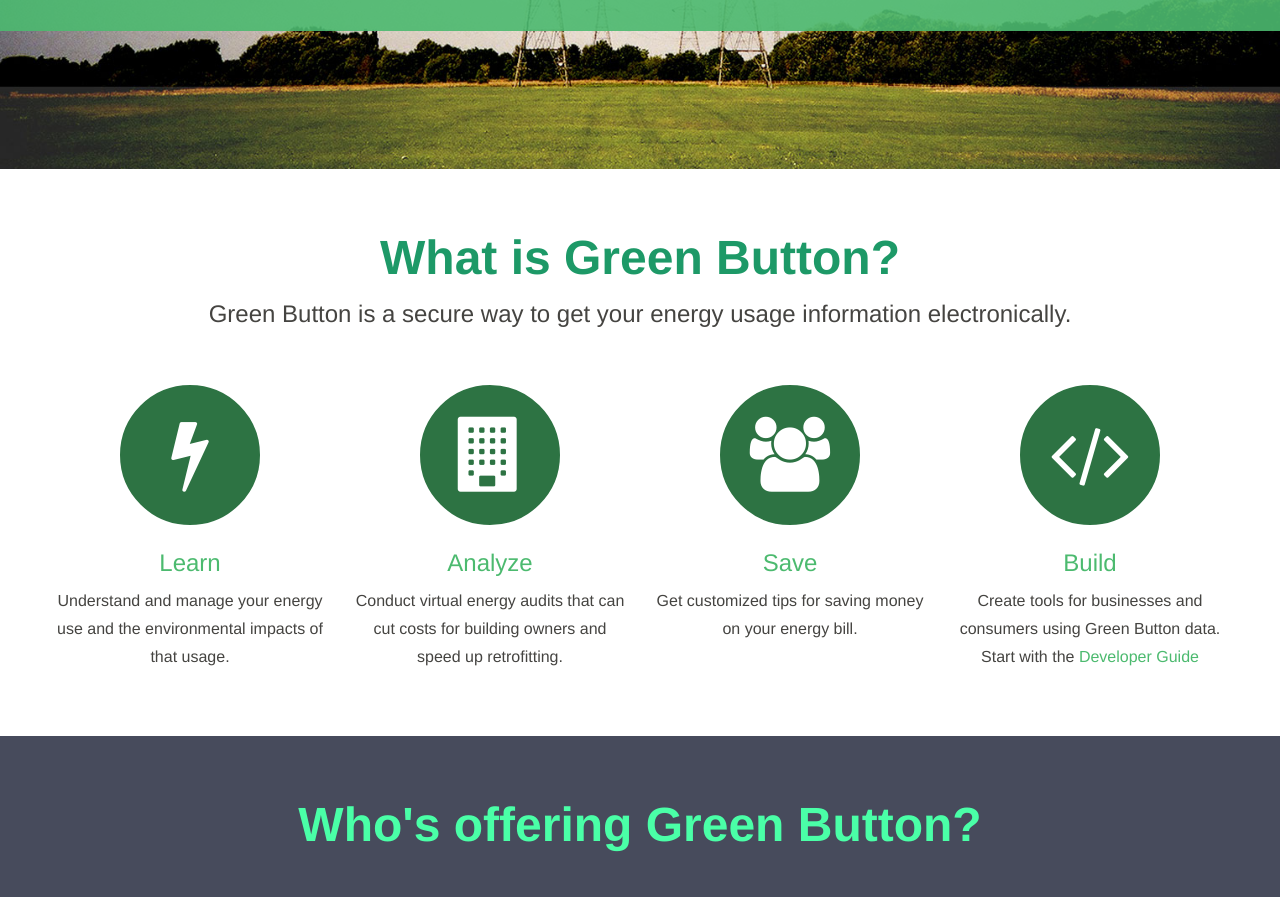
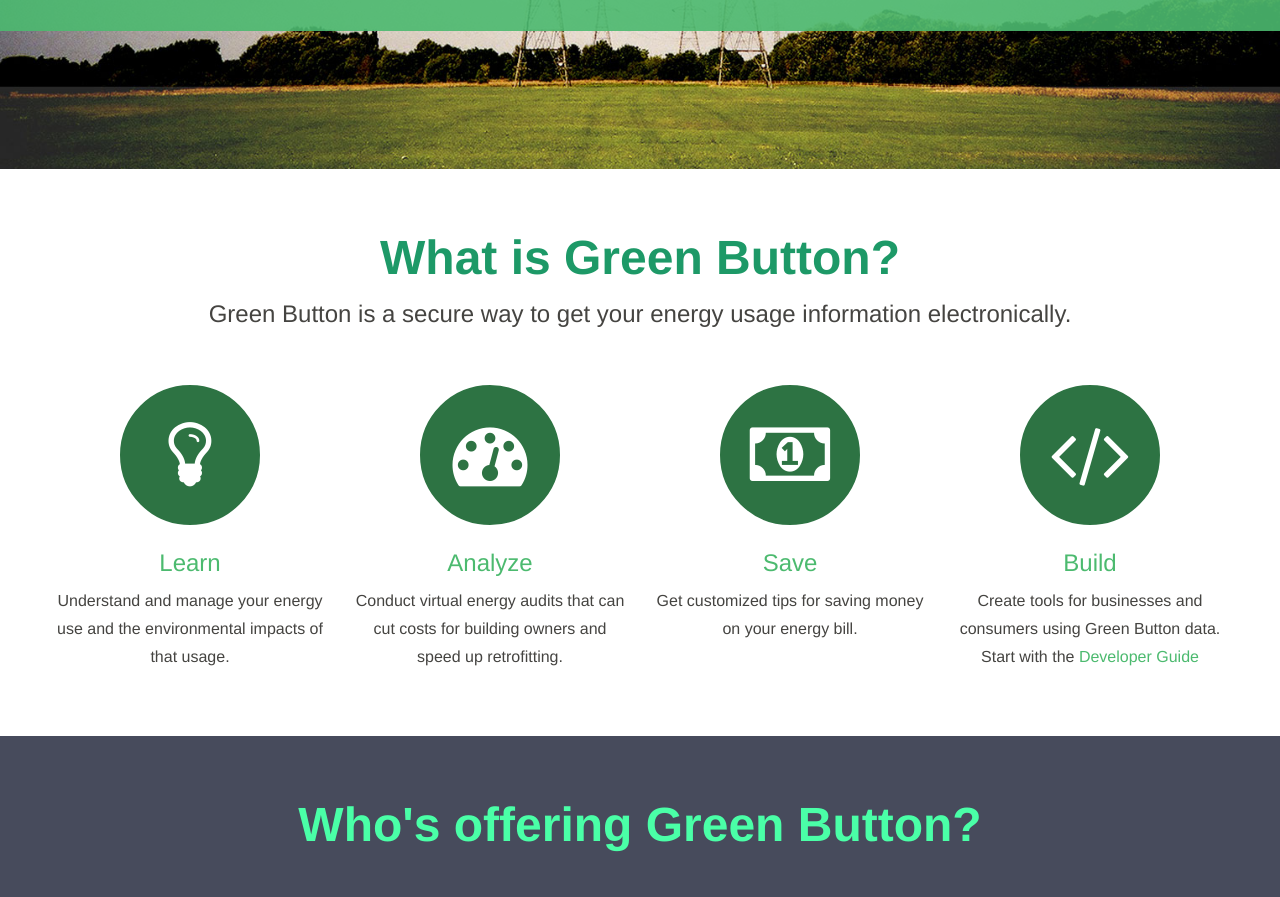
Before and after one commit to green-button/green-button.github.io, a Jekyll site: the page built from index.html, in a window 1280 px wide. Shown: the part 506-1403 px from the top of the page. Built offline with Jekyll 4.4.1, drawn with Linux system fonts in a browser that asks for light colours.

Commit message:
changed icons

```diff
--- a/index.html
+++ b/index.html
@@ -19,21 +19,21 @@ title: Home
       <ul class="audiences">
         <li>
           <div class="icon">
-            <i class="fa fa-bolt"></i>
+            <i class="fa fa-lightbulb-o"></i>
           </div>
           <h3>Learn</h3>
           Understand and manage your energy use and the environmental impacts of that usage.
         </li>
         <li>
           <div class="icon">
-            <i class="fa fa-building"></i>
+            <i class="fa fa-dashboard"></i>
           </div>
           <h3>Analyze</h3>
           Conduct virtual energy audits that can cut costs for building owners and speed up retrofitting.
         </li>
         <li>
           <div class="icon">
-            <i class="fa fa-group"></i>
+            <i class="fa fa-money"></i>
           </div>
           <h3>Save</h3>
           Get customized tips for saving money on your energy bill.
```
